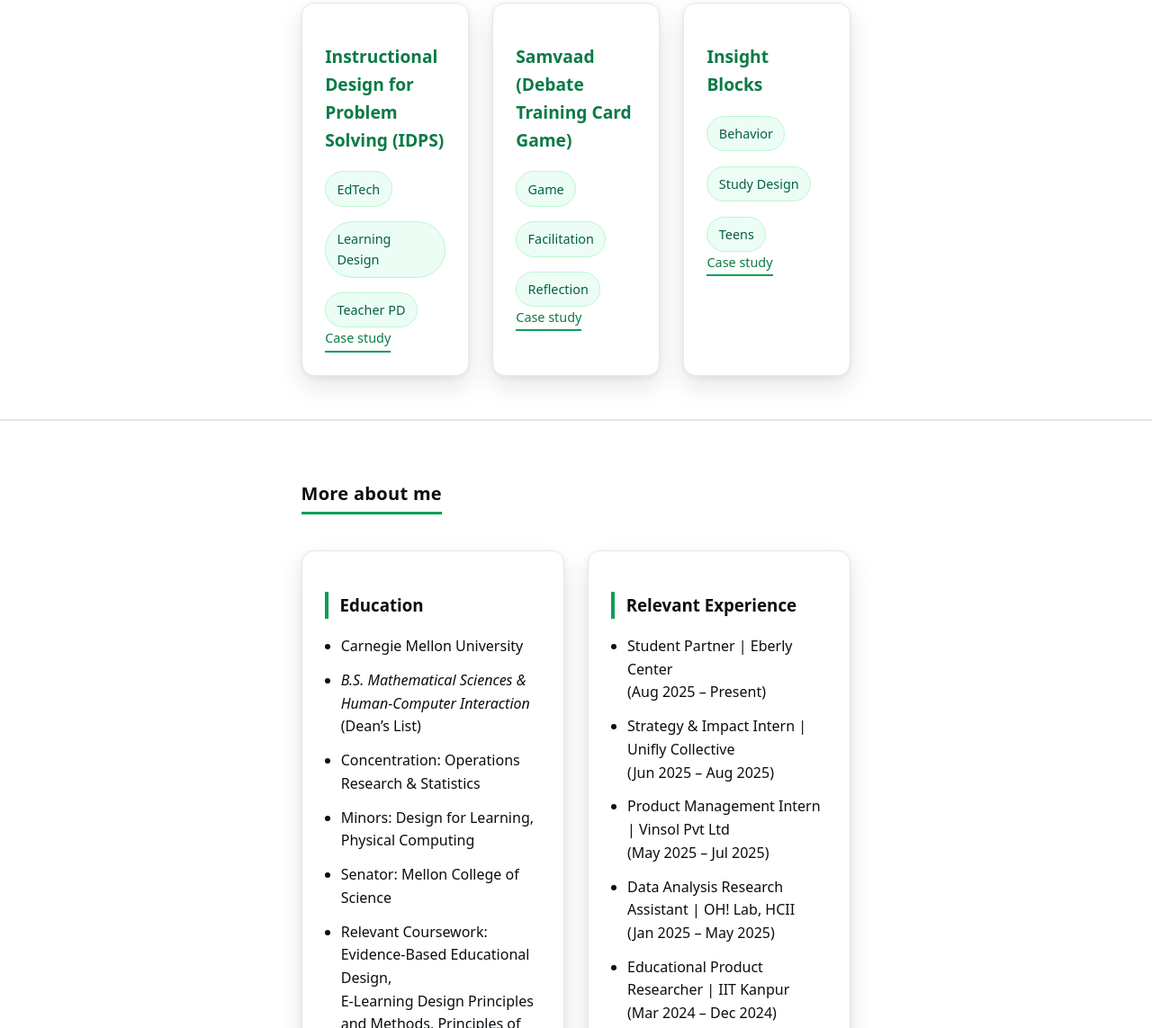
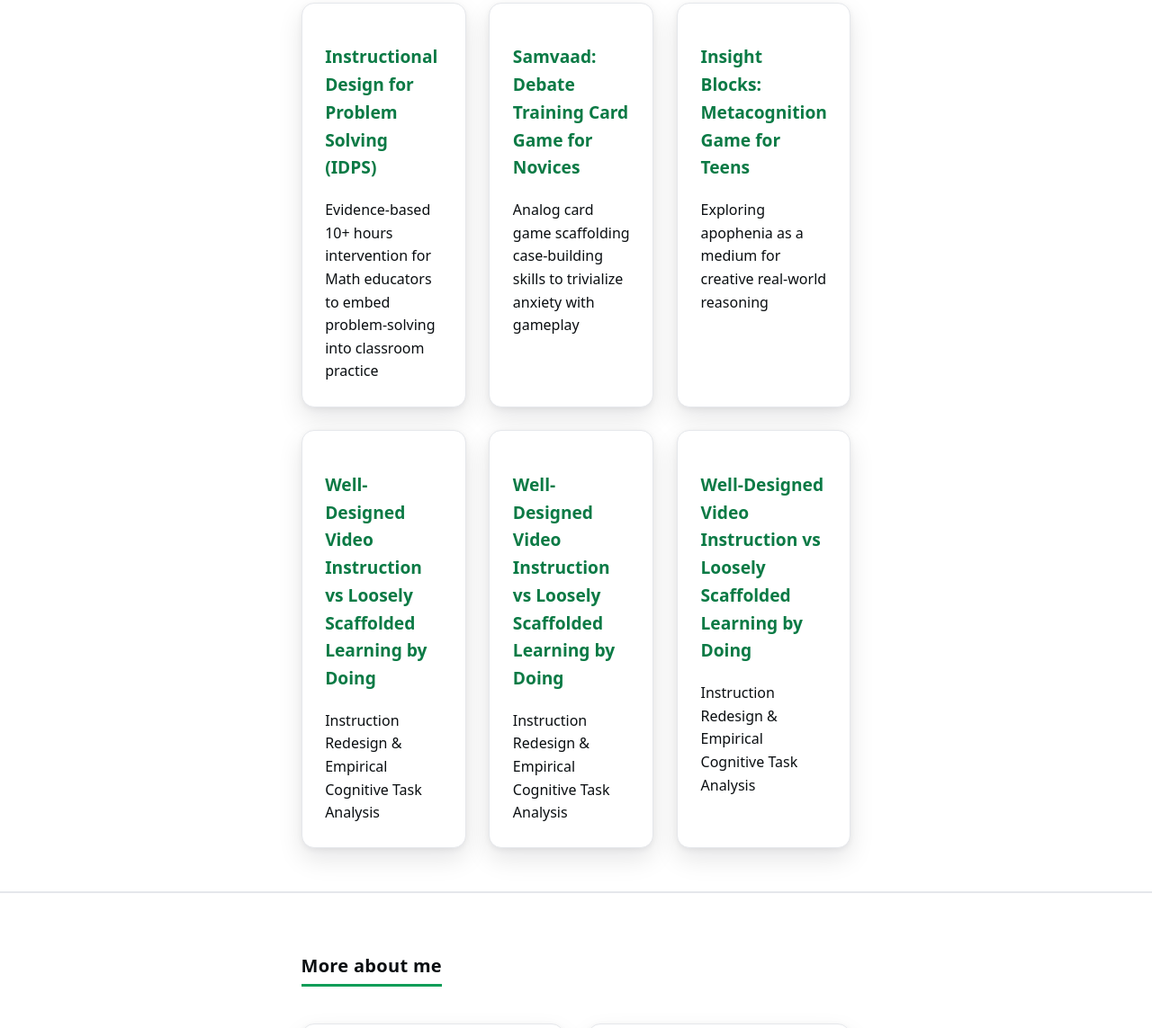
Before and after one commit to frazzled-kj/frazzled-kj.github.io, a plain HTML site: page index.html in a window 1280 px wide. Shown: the part 1209-2352 px from the top of the page at 90% size. Drawn offline with Linux system fonts and the light colour scheme.

Commit message:
Update index.html

```diff
--- a/index.html
+++ b/index.html
@@ -80,30 +80,42 @@
             <header class="stack-xs">
               <h3><a href="#" aria-describedby="p2-desc">Instructional Design for Problem Solving (IDPS)</a></h3>
             </header>
-            <ul class="cluster tags">
-              <li>EdTech</li><li>Learning Design</li><li>Teacher PD</li>
-            </ul>
-            <p class="small actions cluster"><a href="#" class="link">Case study</a></p>
+            <p>Evidence-based 10+ hours intervention for Math educators to embed problem-solving into classroom practice</p>
           </article>
 
           <article class="card project">
             <header class="stack-xs">
-              <h3><a href="#" aria-describedby="p3-desc">Samvaad (Debate Training Card Game)</a></h3>
+              <h3><a href="#" aria-describedby="p3-desc">Samvaad: Debate Training Card Game for Novices</a></h3>
             </header>
-            <ul class="cluster tags">
-              <li>Game</li><li>Facilitation</li><li>Reflection</li>
-            </ul>
-            <p class="small actions cluster"><a href="#" class="link">Case study</a></p>
+            <p>Analog card game scaffolding case-building skills to trivialize anxiety with gameplay</p>
           </article>
 
           <article class="card project">
             <header class="stack-xs">
-              <h3><a href="#" aria-describedby="p4-desc">Insight Blocks</a></h3>
+              <h3><a href="#" aria-describedby="p4-desc">Insight Blocks: Metacognition Game for Teens</a></h3>
             </header>
-            <ul class="cluster tags">
-              <li>Behavior</li><li>Study Design</li><li>Teens</li>
-            </ul>
-            <p class="small actions cluster"><a href="#" class="link">Case study</a></p>
+            <p>Exploring apophenia as a medium for creative real-world reasoning</p>
+          </article>
+
+          <article class="card project">
+            <header class="stack-xs">
+              <h3><a href="#" aria-describedby="p3-desc">Well-Designed Video Instruction vs Loosely Scaffolded Learning by Doing</a></h3>
+            </header>
+            <p>Instruction Redesign & Empirical Cognitive Task Analysis</p>
+          </article>
+
+          <article class="card project">
+            <header class="stack-xs">
+              <h3><a href="#" aria-describedby="p3-desc">Well-Designed Video Instruction vs Loosely Scaffolded Learning by Doing</a></h3>
+            </header>
+            <p>Instruction Redesign & Empirical Cognitive Task Analysis</p>
+          </article>
+
+          <article class="card project">
+            <header class="stack-xs">
+              <h3><a href="#" aria-describedby="p3-desc">Well-Designed Video Instruction vs Loosely Scaffolded Learning by Doing</a></h3>
+            </header>
+            <p>Instruction Redesign & Empirical Cognitive Task Analysis</p>
           </article>
         </div>
       </div>
```
